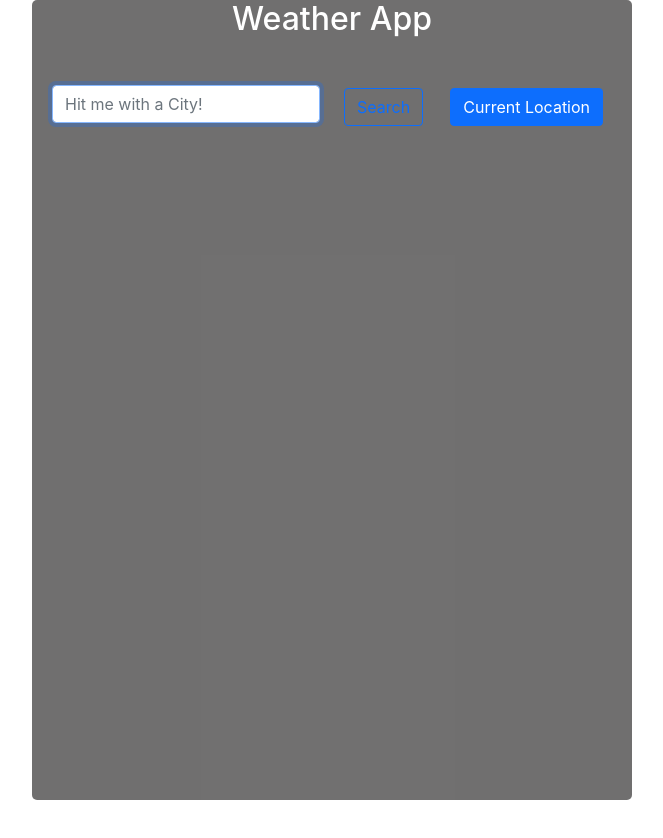
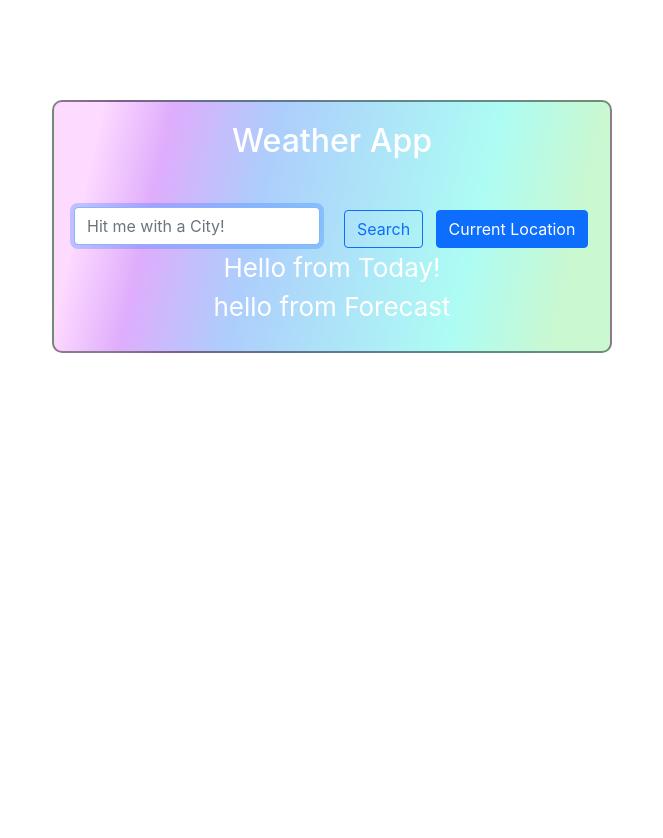
Before and after one commit to kerryblue14/weather-react-sdn, a React (Create React App) app: page / in a window 1280 px wide. Shown: the top 838 px of the page, without its empty margins (308-971 px from the left). Before the commit the page ends 800 px from the top, so only its background shows below. Built offline with nearby package versions, Linux system fonts and the light colour scheme.

Commit message:
Adding components
- adjusted the background
- added  components

```diff
--- a/src/App.css
+++ b/src/App.css
@@ -1,5 +1,4 @@
 .App {
-	background-color: #282c34;
 	min-height: 100vh;
 	display: flex;
 	flex-direction: column;
@@ -14,7 +13,6 @@
 		"Ubuntu", "Cantarell", "Fira Sans", "Droid Sans", "Helvetica Neue",
 		sans-serif;
 	display: block;
-	background-color: rgba(24, 22, 22, 0.616);
 	border-radius: 5px;
 	margin: 0 auto;
 	padding: 0 20px 40px 20px;
--- a/src/App.js
+++ b/src/App.js
@@ -1,18 +1,12 @@
 import "./App.css";
 import Weather from "./Weather";
-import Loader from "react-loader-spinner";
 
 function App() {
 	return (
 		<div className="App">
-			<Loader
-				type="Puff"
-				color="orange"
-				height={100}
-				width={100}
-				timeout={3000} //10 secs
-			/>
-			<Weather />
+			<div className="container-fluid">
+				<Weather />
+			</div>
 		</div>
 	);
 }
--- /dev/null
+++ b/src/Forecast.js
@@ -0,0 +1,6 @@
+import React from "react";
+import "./Forecast.css";
+
+export default function Forecast() {
+	return <div className="Forecast">hello from Forecast</div>;
+}
--- a/src/SearchEngine.js
+++ b/src/SearchEngine.js
@@ -24,6 +24,7 @@ export default function SearchEngine() {
 									className="search-button btn btn-outline-primary"
 									value="Search"
 								>
+									{" "}
 									Search
 								</button>
 							</div>
--- /dev/null
+++ b/src/Today.js
@@ -0,0 +1,6 @@
+import React from "react";
+import "./Today.css";
+
+export default function Today() {
+	return <div>Hello from Today!</div>;
+}
--- a/src/Weather.js
+++ b/src/Weather.js
@@ -1,11 +1,15 @@
 import React from "react";
 import SearchEngine from "./SearchEngine";
+import Today from "./Today";
+import Forecast from "./Forecast";
 
 export default function Weather() {
 	return (
 		<div className="Weather">
 			<h2>Weather App</h2>
 			<SearchEngine />
+			<Today />
+			<Forecast />
 		</div>
 	);
 }
```
Also changed, not shown: src/Forecast.css (added), src/Today.css (added).
